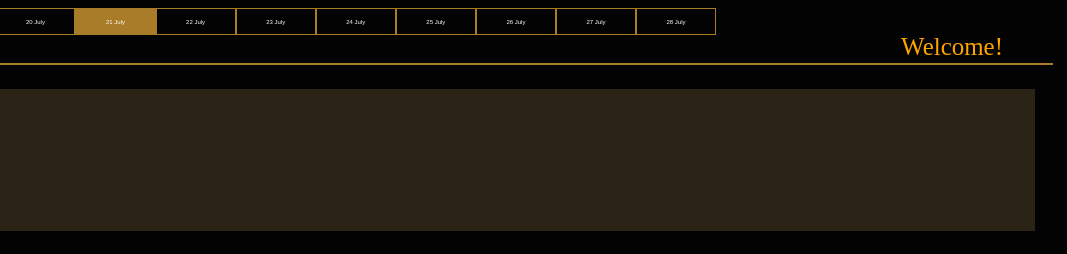
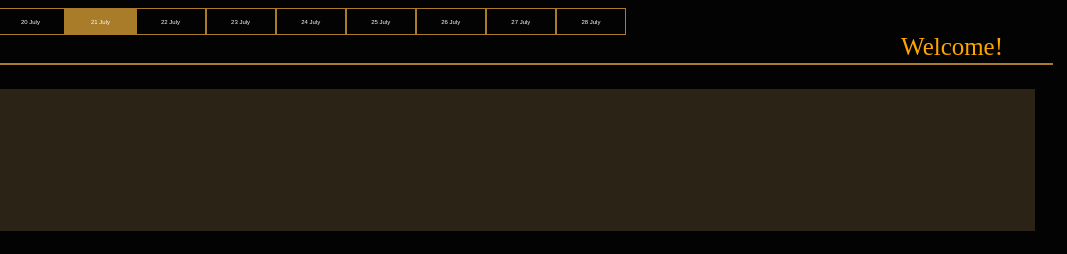
Before and after one commit to ankushmonga001/MealPlan, a plain HTML site: page index.html in a window 1280 px wide. Shown: the top 254 px of the page, 213-1280 px from the left. Drawn offline with Linux system fonts and the light colour scheme.

Commit message:
Update index.html

```diff
--- a/index.html
+++ b/index.html
@@ -60,7 +60,7 @@ padding:0.5vw;
 <body>
      <div class="header">
 	 <img src='adu.png'/ style="height:100%; float:left;margin-right:10%;">
-		 <div style=" float:left;height:100%;width:80%">
+		 <div style=" float:left;height:100%;width:70%">
 
 			 <input type="button" class="days" value="Yesterday" id="Yesterday" onclick="mealForTheDay(id)"/>
 			 <input type="button" class="days" value="Today" id="Today" onclick="mealForTheDay(id)"/>
```
